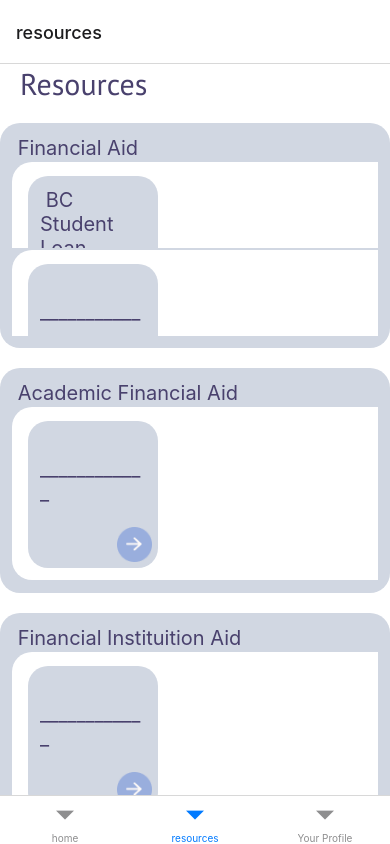
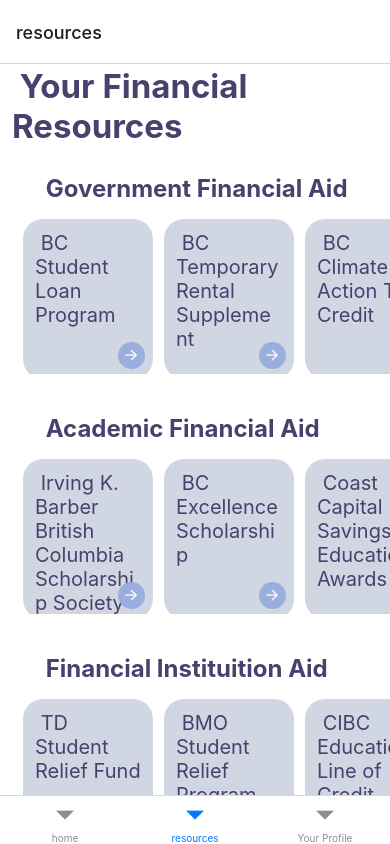
Before and after one commit to daphinie/parent-plan-it, a React Native app: screen /resources in a window 390 px wide. Built offline with nearby package versions, Linux system fonts and the light colour scheme.

Commit message:
Added container and Names. Missing Other and link

```diff
--- a/src/screens/Resources/index.js
+++ b/src/screens/Resources/index.js
@@ -31,35 +31,48 @@
 
     <View style={styles.container}>
       <ScrollView contentOffset={{y: containerHeight}}>
-      <Text style={styles.header}> Resources </Text>
+      <Text style={[styles.header, {marginTop:2}]}> Your Financial Resources </Text>
 
 
     {/* ------------------------------------------------------------- */}
 
     {/* FINANCIAL AID */}
-    <View style={[styles.resourceContainer,{marginTop: 20}]}>
-      <Text style={styles.resourceCategoryTitle}> Financial Aid</Text>
+    <View style={[styles.resourceContainer,{marginTop: 15}]}>
+      <Text style={styles.resourceCategoryTitle}> Government Financial Aid</Text>
       <ScrollView horizontal={true}>
       <View style={[styles.linkMasterContainer, {marginTop:2}]}>
-        {/* FINANCIAL AID: IMAGE 1: BC Student Loan Program */}
+        {/* Government FINANCIAL AID: IMAGE 1: BC Student Loan Program */}
         <TouchableOpacity onPress={handlePress}>
         <View style={[styles.linkSingleContainer, {marginTop:2}]}>
           <Text style={styles.linkSingleTitle}> BC Student Loan Program </Text>
           <Image source={imageSource} style={styles.image} />
         </View>
         </TouchableOpacity>
-      </View>
-      </ScrollView>
 
-      <ScrollView horizontal={true}>
-      <View style={[styles.linkMasterContainer, {marginTop:2}]}>
-        {/* FINANCIAL AID: IMAGE 2: _______________ */}
+        {/* Government FINANCIAL AID: IMAGE 2: _______________ */}
         <TouchableOpacity onPress={handlePress}>
         <View style={[styles.linkSingleContainer, {marginTop:2}]}>
-          <Text style={styles.linkSingleTitle}> _______________ </Text>
+          <Text style={styles.linkSingleTitle}> BC Temporary Rental Supplement </Text>
           <Image source={imageSource} style={styles.image} />
         </View>
         </TouchableOpacity>
+
+        {/* Government FINANCIAL AID: IMAGE 3: _______________ */}
+        <TouchableOpacity onPress={handlePress}>
+        <View style={[styles.linkSingleContainer, {marginTop:2}]}>
+          <Text style={styles.linkSingleTitle}> BC Climate Action Tax Credit </Text>
+          <Image source={imageSource} style={styles.image} />
+        </View>
+        </TouchableOpacity>
+
+        {/* Government FINANCIAL AID: IMAGE 4: _______________ */}
+        <TouchableOpacity onPress={handlePress}>
+        <View style={[styles.linkSingleContainer, {marginTop:2}]}>
+          <Text style={styles.linkSingleTitle}> BC Housing Rental Assistance Program </Text>
+          <Image source={imageSource} style={styles.image} />
+        </View>
+        </TouchableOpacity>
+
       </View>
       </ScrollView>
 
@@ -67,41 +80,91 @@
 
     {/* ------------------------------------------------------------- */}
 
-    <View style={[styles.resourceContainer, { marginTop: 20}]}>
+    <View style={[styles.resourceContainer, { marginTop: 15}]}>
       <Text style={styles.resourceCategoryTitle}> Academic Financial Aid</Text>
       <ScrollView horizontal={true}>
       <View style={[styles.linkMasterContainer, {marginTop:2}]}>
         {/* cademic Financial Aid: IMAGE 1: ____________ */}
         <TouchableOpacity onPress={handlePress}>
         <View style={[styles.linkSingleContainer, {marginTop:2}]}>
-          <Text style={styles.linkSingleTitle}> ____________ </Text>
+          <Text style={styles.linkSingleTitle}> Irving K. Barber British Columbia Scholarship Society </Text>
           <Image source={imageSource} style={styles.image} />
         </View>
         </TouchableOpacity>
+
+        {/* cademic Financial Aid: IMAGE 2: ____________ */}
+        <TouchableOpacity onPress={handlePress}>
+        <View style={[styles.linkSingleContainer, {marginTop:2}]}>
+          <Text style={styles.linkSingleTitle}> BC Excellence Scholarship </Text>
+          <Image source={imageSource} style={styles.image} />
+        </View>
+        </TouchableOpacity>
+
+        {/* cademic Financial Aid: IMAGE 3: ____________ */}
+        <TouchableOpacity onPress={handlePress}>
+        <View style={[styles.linkSingleContainer, {marginTop:2}]}>
+          <Text style={styles.linkSingleTitle}> Coast Capital Savings Education Awards </Text>
+          <Image source={imageSource} style={styles.image} />
+        </View>
+        </TouchableOpacity>
+
+        {/* cademic Financial Aid: IMAGE 4: ____________ */}
+        <TouchableOpacity onPress={handlePress}>
+        <View style={[styles.linkSingleContainer, {marginTop:2}]}>
+          <Text style={styles.linkSingleTitle}> $3,500 BC Hydro Sscholarship Program </Text>
+          <Image source={imageSource} style={styles.image} />
+        </View>
+        </TouchableOpacity>
+
       </View>
       </ScrollView>
     </View>
 
     {/* ------------------------------------------------------------- */}
 
-    <View style={[styles.resourceContainer, { marginTop: 20}]}>
+    <View style={[styles.resourceContainer, { marginTop: 15}]}>
       <Text style={styles.resourceCategoryTitle}> Financial Instituition Aid</Text>
       <ScrollView horizontal={true}>
       <View style={[styles.linkMasterContainer, {marginTop:2}]}>
         {/* Financial Instituition Aid: IMAGE 1: ____________ */}
         <TouchableOpacity onPress={handlePress}>
         <View style={[styles.linkSingleContainer, {marginTop:2}]}>
-          <Text style={styles.linkSingleTitle}> ____________ </Text>
+          <Text style={styles.linkSingleTitle}> TD Student Relief Fund </Text>
           <Image source={imageSource} style={styles.image} />
         </View>
         </TouchableOpacity>
+
+        {/* Financial Instituition Aid: IMAGE 2: ____________ */}
+        <TouchableOpacity onPress={handlePress}>
+        <View style={[styles.linkSingleContainer, {marginTop:2}]}>
+          <Text style={styles.linkSingleTitle}> BMO Student Relief Program </Text>
+          <Image source={imageSource} style={styles.image} />
+        </View>
+        </TouchableOpacity>
+
+        {/* Financial Instituition Aid: IMAGE 3: ____________ */}
+        <TouchableOpacity onPress={handlePress}>
+        <View style={[styles.linkSingleContainer, {marginTop:2}]}>
+          <Text style={styles.linkSingleTitle}> CIBC Education Line of Credit </Text>
+          <Image source={imageSource} style={styles.image} />
+        </View>
+        </TouchableOpacity>
+
+        {/* Financial Instituition Aid: IMAGE 4: ____________ */}
+        <TouchableOpacity onPress={handlePress}>
+        <View style={[styles.linkSingleContainer, {marginTop:2}]}>
+          <Text style={styles.linkSingleTitle}> Vancity Bright Future Program </Text>
+          <Image source={imageSource} style={styles.image} />
+        </View>
+        </TouchableOpacity>
+
       </View>
       </ScrollView>
     </View>
 
     {/* ------------------------------------------------------------- */}
 
-    <View style={[styles.resourceContainer, { marginTop: 20, marginBottom: 200, height: containerHeight}]}>
+    <View style={[styles.resourceContainer, { marginTop: 15, marginBottom: 200, height: containerHeight}]}>
       <Text style={styles.resourceCategoryTitle}> Other</Text>
       <ScrollView horizontal={true}>
       <View style={[styles.linkMasterContainer, {marginTop:2}]}>
@@ -112,6 +175,31 @@
           <Image source={imageSource} style={styles.image} />
         </View>
         </TouchableOpacity>
+
+        {/* Other: IMAGE 2: ____________ */}
+        <TouchableOpacity onPress={handlePress}>
+        <View style={[styles.linkSingleContainer, {marginTop:2}]}>
+          <Text style={styles.linkSingleTitle}> ____________ </Text>
+          <Image source={imageSource} style={styles.image} />
+        </View>
+        </TouchableOpacity>
+
+        {/* Other: IMAGE 3: ____________ */}
+        <TouchableOpacity onPress={handlePress}>
+        <View style={[styles.linkSingleContainer, {marginTop:2}]}>
+          <Text style={styles.linkSingleTitle}> ____________ </Text>
+          <Image source={imageSource} style={styles.image} />
+        </View>
+        </TouchableOpacity>
+
+        {/* Other: IMAGE 4: ____________ */}
+        <TouchableOpacity onPress={handlePress}>
+        <View style={[styles.linkSingleContainer, {marginTop:2}]}>
+          <Text style={styles.linkSingleTitle}> ____________ </Text>
+          <Image source={imageSource} style={styles.image} />
+        </View>
+        </TouchableOpacity>
+
       </View>
       </ScrollView>
     </View>
@@ -138,19 +226,20 @@
   },
 
     header: {
-    fontFamily: 'PTSans',
+    //fontFamily: 'PTSans',
     color: '#49416D',
-    fontSize: 30,
+    fontSize: 33,
     paddingHorizontal: 12,
+    fontWeight: 'bold'
   },
 
   resourceContainer: {
-    backgroundColor: '#D1D7E2',
+    backgroundColor: 'white',
     height: containerHeight,
     width: SCREENWIDTH,
     borderRadius: 20,
     paddingVertical: 12,
-    paddingHorizontal: 12,
+    paddingHorizontal: 0,
   },
 
   resourceImage: {
@@ -163,8 +252,10 @@
   resourceCategoryTitle: {
     color: '#49416D',
     marginTop: 1,
-    fontSize: 20,
-    backgroundColor: '#D1D7E2',
+    marginLeft: 40,
+    fontSize: 24,
+    backgroundColor: 'white',
+    fontWeight: 'bold'
   },
 
   resourceContainerTitle: {
@@ -175,21 +266,22 @@
 
   linkMasterContainer: {
     backgroundColor: 'white',
-    height: 173,
+    height: 178,
     width: SCREENWIDTH*1.5,
     borderRadius: 20,
     paddingVertical: 12,
     paddingHorizontal: 12,
+    flexDirection: 'row',
   },
 
   linkSingleContainer: {
     backgroundColor: '#D1D7E2',
-    height: 147,
+    height: 160,
     width: SCREENWIDTH/3,
     borderRadius: 20,
     paddingVertical: 12,
     paddingHorizontal: 12,
-    marginLeft: 4
+    marginLeft: 11
   },
 
   linkSingleTitle: {
@@ -199,11 +291,11 @@
   },
 
   image: {
-    width: 35,
-    height: 35,
+    width: 27,
+    height: 27,
     position: 'absolute',
-    bottom: 6,
-    right: 6,
+    bottom: 10,
+    right: 8,
   },
 
 
```
